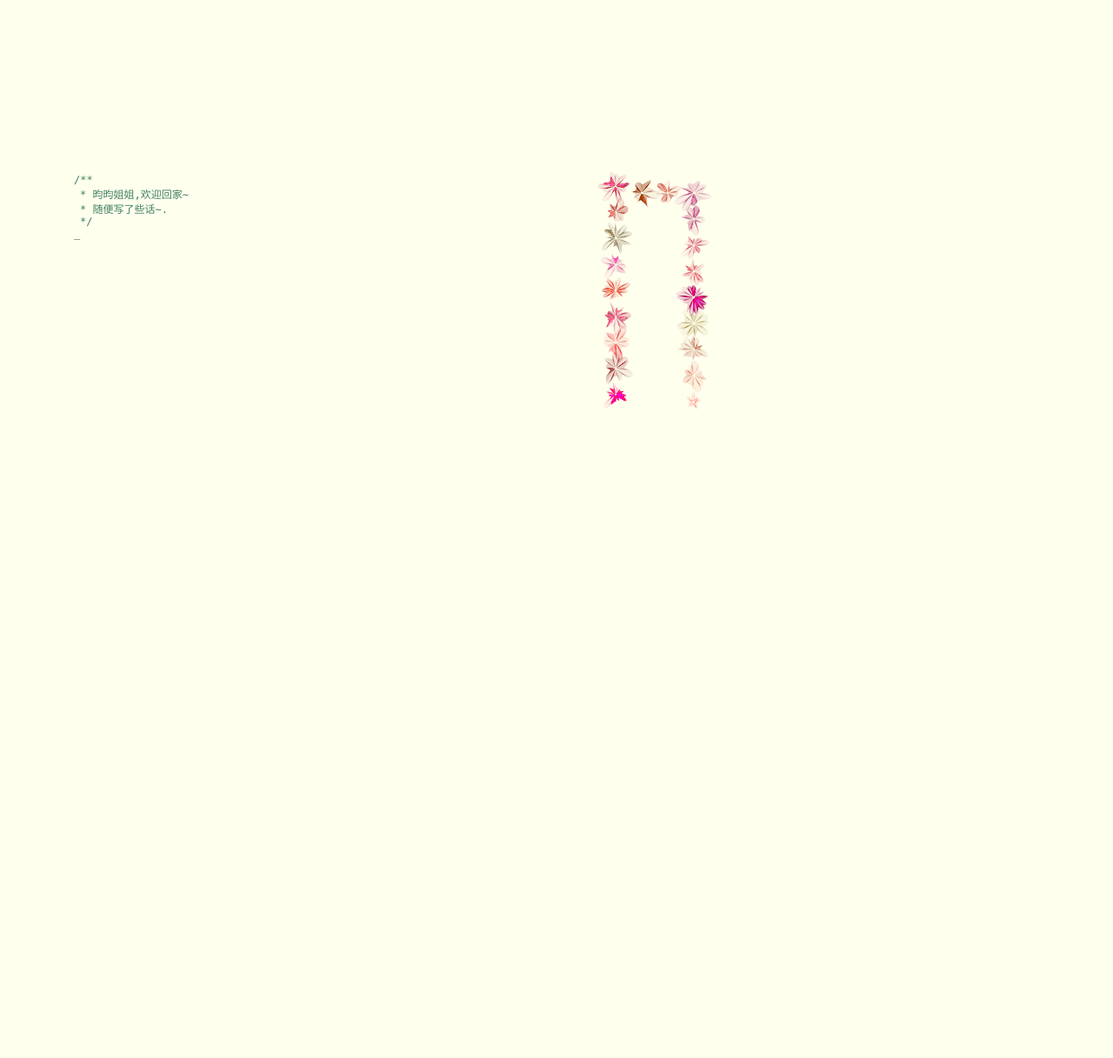
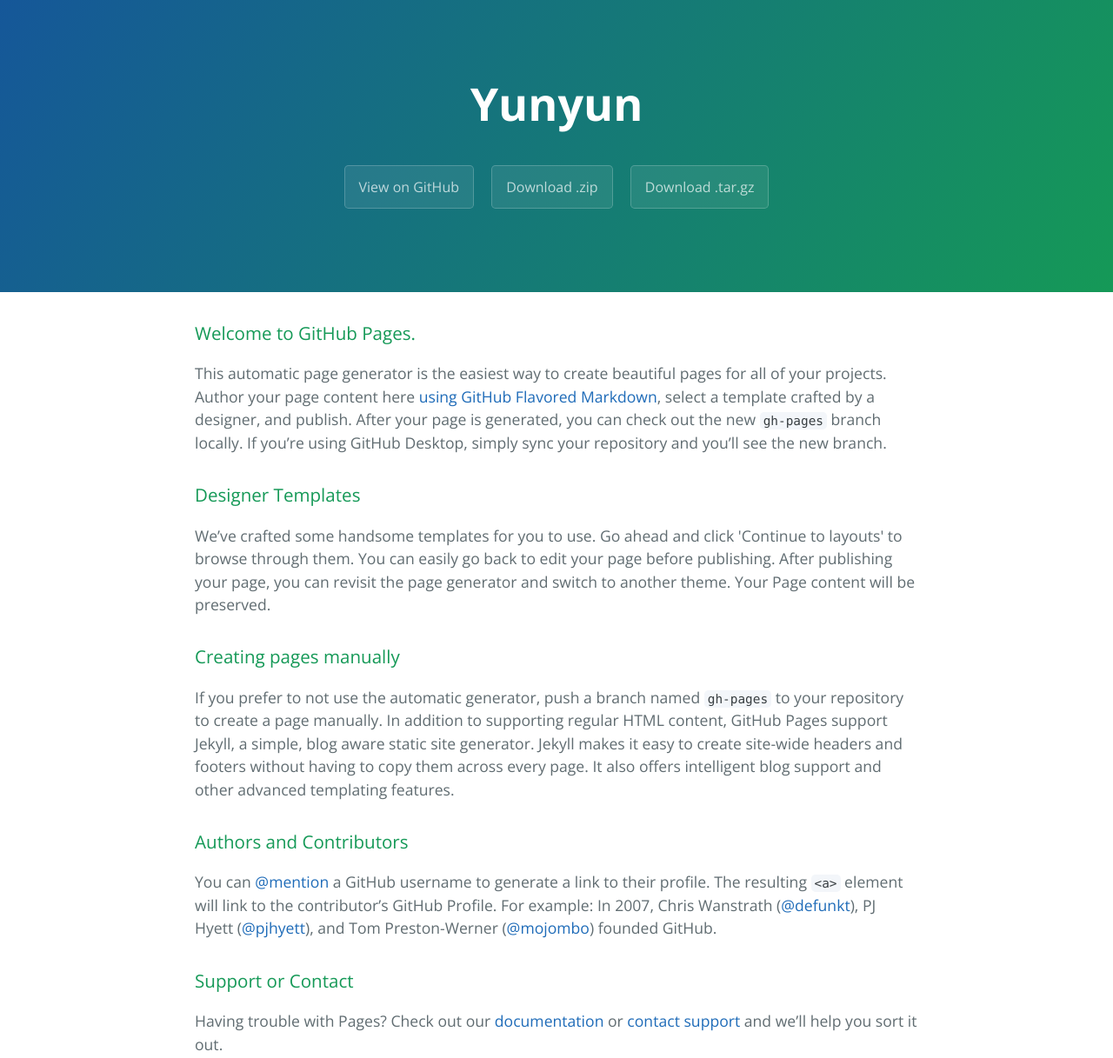
Before and after one commit to zhangsenya/renwei22, a plain HTML site: page index.html in a window 1280 px wide. Shown: the top 1217 px of the page at 87% size. Before the commit the page ends 967 px from the top, so only its background shows below. Drawn offline with nearby package versions, Linux system fonts and the light colour scheme.

Commit message:
Create gh-pages branch via GitHub

```diff
--- a/index.html
+++ b/index.html
@@ -1,96 +1,57 @@
-<!DOCTYPE HTML>
-<html xmlns="http://www.w3.org/1999/xhtml" xml:lang="en" lang="en">
-<head>
-	<title>昀昀姐姐,欢迎回家~</title>
-	<meta http-equiv="content-type" content="text/html; charset=UTF-8">
-	<style type="text/css">
-		@font-face {
-			font-family: digit;
-			src: url('digital-7_mono.ttf') format("truetype");
-		}
-	</style>
-	<link href="favicon.ico" rel="shortcut icon">
-	<link href="css/default.css" type="text/css" rel="stylesheet">
-	<script type="text/javascript" src="js/jquery.js"></script>
-	<script type="text/javascript" src="js/garden_dev.js"></script>
-    <script type="text/javascript" src="js/functions_dev.js"></script>
-</head>
+<!DOCTYPE html>
+<html lang="en-us">
+  <head>
+    <meta charset="UTF-8">
+    <title>Yunyun by zhangsenya</title>
+    <meta name="viewport" content="width=device-width, initial-scale=1">
+    <link rel="stylesheet" type="text/css" href="stylesheets/normalize.css" media="screen">
+    <link href='https://fonts.googleapis.com/css?family=Open+Sans:400,700' rel='stylesheet' type='text/css'>
+    <link rel="stylesheet" type="text/css" href="stylesheets/stylesheet.css" media="screen">
+    <link rel="stylesheet" type="text/css" href="stylesheets/github-light.css" media="screen">
+  </head>
+  <body>
+    <section class="page-header">
+      <h1 class="project-name">Yunyun</h1>
+      <h2 class="project-tagline"></h2>
+      <a href="https://github.com/zhangsenya/renwei22" class="btn">View on GitHub</a>
+      <a href="https://github.com/zhangsenya/renwei22/zipball/master" class="btn">Download .zip</a>
+      <a href="https://github.com/zhangsenya/renwei22/tarball/master" class="btn">Download .tar.gz</a>
+    </section>
 
-<body>
-	<div id="mainDiv">
-		<div id="content">
-			<div id="code">
-				<span class="comments">/**</span><br />
-				<span class="space"/><span class="comments">* 昀昀姐姐,欢迎回家~</span><br />
-				<span class="space"/><span class="comments">* 随便写了些话~.</span><br />
-				<span class="space"/><span class="comments">*/</span><br />
-				<span class="comments">欢欢在摇着尾巴等到你回家.</span><br />
-				解放碑的各种好吃的在等着你来吃~<br />
-				<span class="comments">嘉陵江边的水景非常的秀美</span><br />
-				落日的余辉会把你的大脸衬托得红彤彤的<br />
-				<span class="comments">虽然天气嘿热,但是有火辣火辣的火锅</span><br />
-				味道香喷喷的<br />
-				<span class="comments">外公也在梅溪街道等你回来</span><br />
-				翘首以盼哟<br />
-				<span class="keyword">大家</span> 都很想 <span class="keyword">你</span>:<br />
-				<span class="placeholder"/><span class="comments">多耍哈</span><br />
-				<span class="placeholder"/>多修整哈哈<br />
-				<span class="placeholder"/><span class="comments">到处耍到处逛</span><br />
-				<span class="placeholder"/>我以后每天早睡一个小时<br />
-				<br />
-				<span class="comments"></span>希望你回来那天天气晴朗<br />
-				等待昀昀姐姐的到来<br />
-				心情愉快~<br />
-			</div>
-			<div id="loveHeart">
-				<canvas id="garden"></canvas>
-				<div id="words">
-					<div id="messages">
-						离昀昀姐姐回来还有:
-						<div id="elapseClock"></div>
-					</div>
-					<div id="loveu">
-						昀昀姐姐<br/>
-						欢迎回家<br/>
-						<div class="signature">- 张森涯</div>
-					</div>
-				</div>
-			</div>
-		</div>
+    <section class="main-content">
+      <h3>
+<a id="welcome-to-github-pages" class="anchor" href="#welcome-to-github-pages" aria-hidden="true"><span aria-hidden="true" class="octicon octicon-link"></span></a>Welcome to GitHub Pages.</h3>
 
-	</div>
-	<script type="text/javascript">
-		var offsetX = 0;
-		var offsetY = 0;
-		var together = new Date();
-		together.setFullYear(2016, 7, 2);
-		together.setHours(20);
-		together.setMinutes(0);
-		together.setSeconds(0);
-		together.setMilliseconds(0);
+<p>This automatic page generator is the easiest way to create beautiful pages for all of your projects. Author your page content here <a href="https://guides.github.com/features/mastering-markdown/">using GitHub Flavored Markdown</a>, select a template crafted by a designer, and publish. After your page is generated, you can check out the new <code>gh-pages</code> branch locally. If you’re using GitHub Desktop, simply sync your repository and you’ll see the new branch.</p>
 
-		if (!document.createElement('canvas').getContext) {
-			var msg = document.createElement("div");
-			msg.id = "errorMsg";
-			msg.innerHTML = "昀昀姐姐你可以换个好点的浏览器比如chrome之类的..";
-			document.body.appendChild(msg);
-			$("#code").css("display", "none")
-			$("#copyright").css("position", "absolute");
-			$("#copyright").css("bottom", "10px");
-		    document.execCommand("stop");
-		} else {
-			setTimeout(function () {
-				startHeartAnimation();
-			}, 500);
+<h3>
+<a id="designer-templates" class="anchor" href="#designer-templates" aria-hidden="true"><span aria-hidden="true" class="octicon octicon-link"></span></a>Designer Templates</h3>
 
-			timeElapse(together);
-			setInterval(function () {
-				timeElapse(together);
-			}, 500);
+<p>We’ve crafted some handsome templates for you to use. Go ahead and click 'Continue to layouts' to browse through them. You can easily go back to edit your page before publishing. After publishing your page, you can revisit the page generator and switch to another theme. Your Page content will be preserved.</p>
 
-			adjustCodePosition();
-			$("#code").typewriter();
-		}
-	</script>
-</body>
+<h3>
+<a id="creating-pages-manually" class="anchor" href="#creating-pages-manually" aria-hidden="true"><span aria-hidden="true" class="octicon octicon-link"></span></a>Creating pages manually</h3>
+
+<p>If you prefer to not use the automatic generator, push a branch named <code>gh-pages</code> to your repository to create a page manually. In addition to supporting regular HTML content, GitHub Pages support Jekyll, a simple, blog aware static site generator. Jekyll makes it easy to create site-wide headers and footers without having to copy them across every page. It also offers intelligent blog support and other advanced templating features.</p>
+
+<h3>
+<a id="authors-and-contributors" class="anchor" href="#authors-and-contributors" aria-hidden="true"><span aria-hidden="true" class="octicon octicon-link"></span></a>Authors and Contributors</h3>
+
+<p>You can <a href="https://help.github.com/articles/basic-writing-and-formatting-syntax/#mentioning-users-and-teams" class="user-mention">@mention</a> a GitHub username to generate a link to their profile. The resulting <code>&lt;a&gt;</code> element will link to the contributor’s GitHub Profile. For example: In 2007, Chris Wanstrath (<a href="https://github.com/defunkt" class="user-mention">@defunkt</a>), PJ Hyett (<a href="https://github.com/pjhyett" class="user-mention">@pjhyett</a>), and Tom Preston-Werner (<a href="https://github.com/mojombo" class="user-mention">@mojombo</a>) founded GitHub.</p>
+
+<h3>
+<a id="support-or-contact" class="anchor" href="#support-or-contact" aria-hidden="true"><span aria-hidden="true" class="octicon octicon-link"></span></a>Support or Contact</h3>
+
+<p>Having trouble with Pages? Check out our <a href="https://help.github.com/pages">documentation</a> or <a href="https://github.com/contact">contact support</a> and we’ll help you sort it out.</p>
+
+      <footer class="site-footer">
+        <span class="site-footer-owner"><a href="https://github.com/zhangsenya/renwei22">Yunyun</a> is maintained by <a href="https://github.com/zhangsenya">zhangsenya</a>.</span>
+
+        <span class="site-footer-credits">This page was generated by <a href="https://pages.github.com">GitHub Pages</a> using the <a href="https://github.com/jasonlong/cayman-theme">Cayman theme</a> by <a href="https://twitter.com/jasonlong">Jason Long</a>.</span>
+      </footer>
+
+    </section>
+
+
+  </body>
 </html>
```
